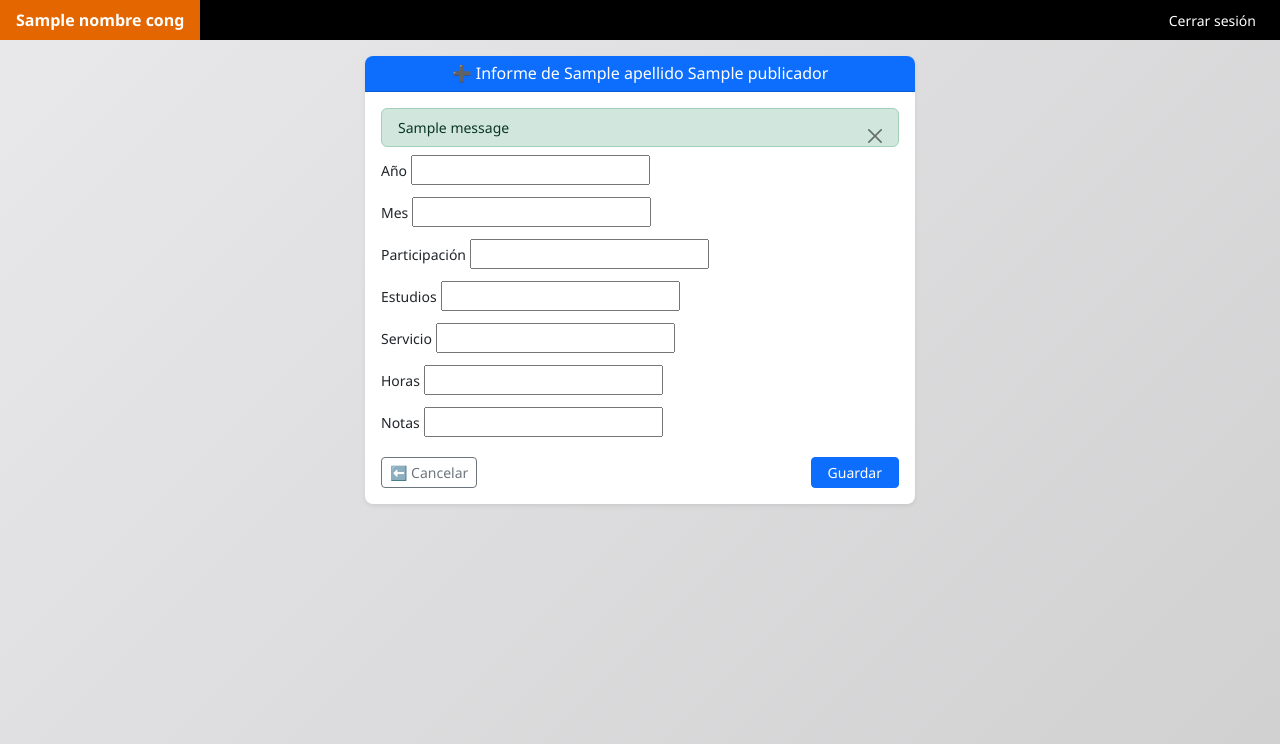
After one commit to miguelarcedev/Informes, a Django app: template informe/templates/informe/entrar_informe.html in a window 1280 px wide. The commit adds this page. Shown: the top 744 px of the page. Run offline with Django 4.2, Linux system fonts and the light colour scheme; the template is opened without the code that fills it: most values are stand-ins (such as "Sample title", 1, 10 or a date in 2020); one stand-in notice (Sample message) is shown; form fields are guessed from the names that the template uses.

Commit message:
agregar informes por grupo

```diff
--- /dev/null
+++ b/informe/templates/informe/entrar_informe.html
@@ -0,0 +1,101 @@
+{% extends "base.html" %}
+
+{% block contenido %}
+<div class="container my-3 px-2">
+  <div class="row justify-content-center">
+    <div class="col-12 col-sm-10 col-md-8 col-lg-6">
+      <div class="card shadow-sm border-0 rounded-3">
+        <div class="card-header bg-primary text-white text-center py-2 rounded-top-3">
+          <h6 class="mb-0">➕ Informe de {{publicador.apellido}} {{publicador.nombre}}</h6>
+        </div>
+        <div class="card-body p-3">
+
+          <!-- Mensajes -->
+          {% if messages %}
+            {% for message in messages %}
+              <div class="alert alert-{{ message.tags }} alert-dismissible fade show small py-2 mb-2" role="alert">
+                {{ message }}
+                <button type="button" class="btn-close btn-sm" data-bs-dismiss="alert"></button>
+              </div>
+            {% endfor %}
+          {% endif %}
+
+          <!-- Formulario -->
+          <form method="post" novalidate>
+            {% csrf_token %}
+
+            {% if form.non_field_errors %}
+              <div class="alert alert-danger small py-2">
+                {{ form.non_field_errors }}
+              </div>
+            {% endif %}
+
+            <!-- Campos -->
+            <div class="mb-2">
+              <label class="form-label small">Año</label>
+              {{ form.año }}
+              {% for error in form.anio.errors %}
+                <div class="text-danger small">{{ error }}</div>
+              {% endfor %}
+            </div>
+            <div class="mb-2">
+              <label class="form-label small">Mes</label>
+              {{ form.mes }}
+              {% for error in form.mes.errors %}
+                <div class="text-danger small">{{ error }}</div>
+              {% endfor %}
+            </div>
+            <div class="mb-2">
+              <label class="form-label small">Participación</label>
+              {{ form.participacion }}
+              {% for error in form.participacion.errors %}
+                <div class="text-danger small">{{ error }}</div>
+              {% endfor %}
+            </div>
+            <div class="mb-2">
+              <label class="form-label small">Estudios</label>
+              {{ form.estudios }}
+              {% for error in form.estudios.errors %}
+                <div class="text-danger small">{{ error }}</div>
+              {% endfor %}
+            </div>
+
+            <div class="mb-2">
+              <label class="form-label small">Servicio</label>
+              {{ form.servicio }}
+              {% for error in form.servicio.errors %}
+                <div class="text-danger small">{{ error }}</div>
+              {% endfor %}
+            </div>
+            <div class="mb-2">
+              <label class="form-label small">Horas</label>
+              {{ form.horas }}
+              {% for error in form.horas.errors %}
+                <div class="text-danger small">{{ error }}</div>
+              {% endfor %}
+            </div>
+            <div class="mb-2">
+              <label class="form-label small">Notas</label>
+              {{ form.notas }}
+              {% for error in form.notas.errors %}
+                <div class="text-danger small">{{ error }}</div>
+              {% endfor %}
+            </div>
+
+            <!-- Botones -->
+            <div class="d-flex justify-content-between mt-3">
+              <a href="{% url 'panel_general' %}" class="btn btn-outline-secondary btn-sm">
+                ⬅️ Cancelar
+              </a>
+              <button type="submit" class="btn btn-primary btn-sm px-3">
+                Guardar
+              </button>
+            </div>
+          </form>
+
+        </div>
+      </div>
+    </div>
+  </div>
+</div>
+{% endblock %}
--- a/informe/urls.py
+++ b/informe/urls.py
@@ -13,4 +13,5 @@ urlpatterns = [
     path('informes/pdf/<int:año>/<str:titulo>/', views.informe_pdf, name='informe_pdf'),
     path('inactivos/tarjetas/', Inactivos_tarjetas.as_view(), name='inactivos_tarjetas'),
     path("publicadores/sin/informe/<int:grupo>/", views.publicadores_sin_informe, name="publicadores_sin_informe"),
+    path("entrar/<int:publicador_id>/<int:anio>/<int:mes>/", views.entrar_informe, name="entrar_informe"),
 ]
```
Also changed, not shown: informe/templates/informe/publicadores_sin_informe.html (+10 -6 lines), informe/views.py (+33 -2 lines).
